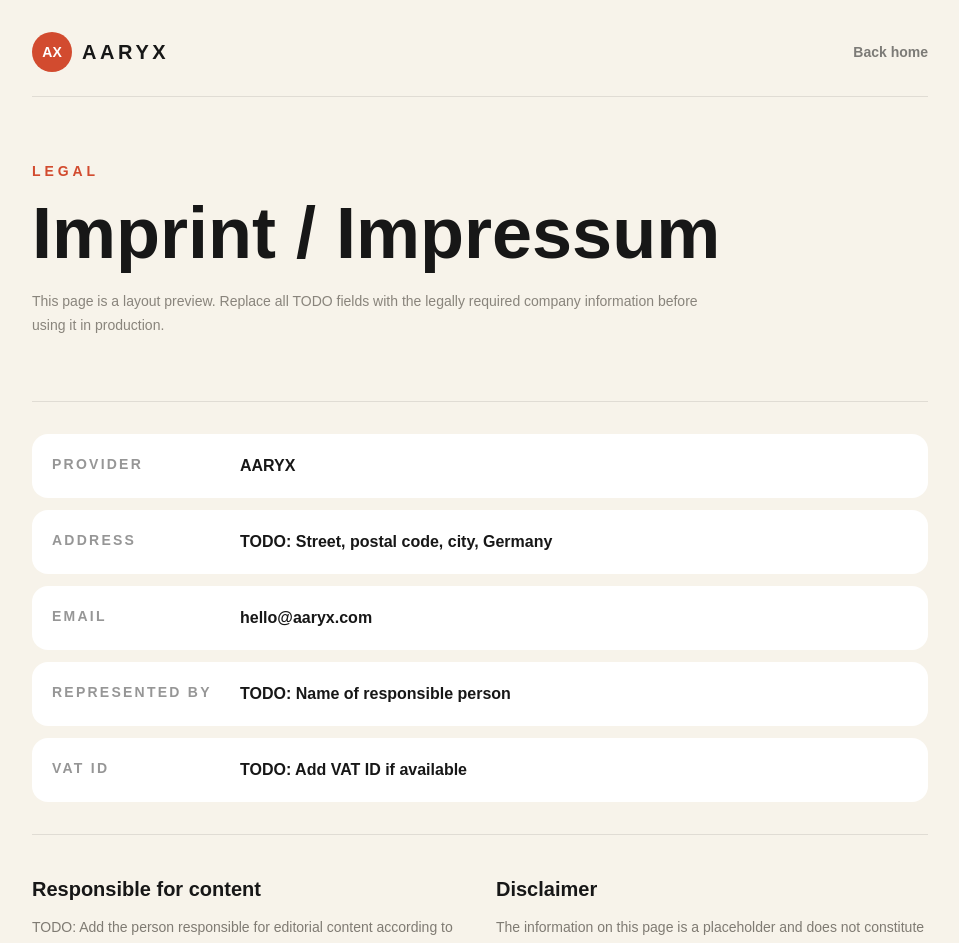
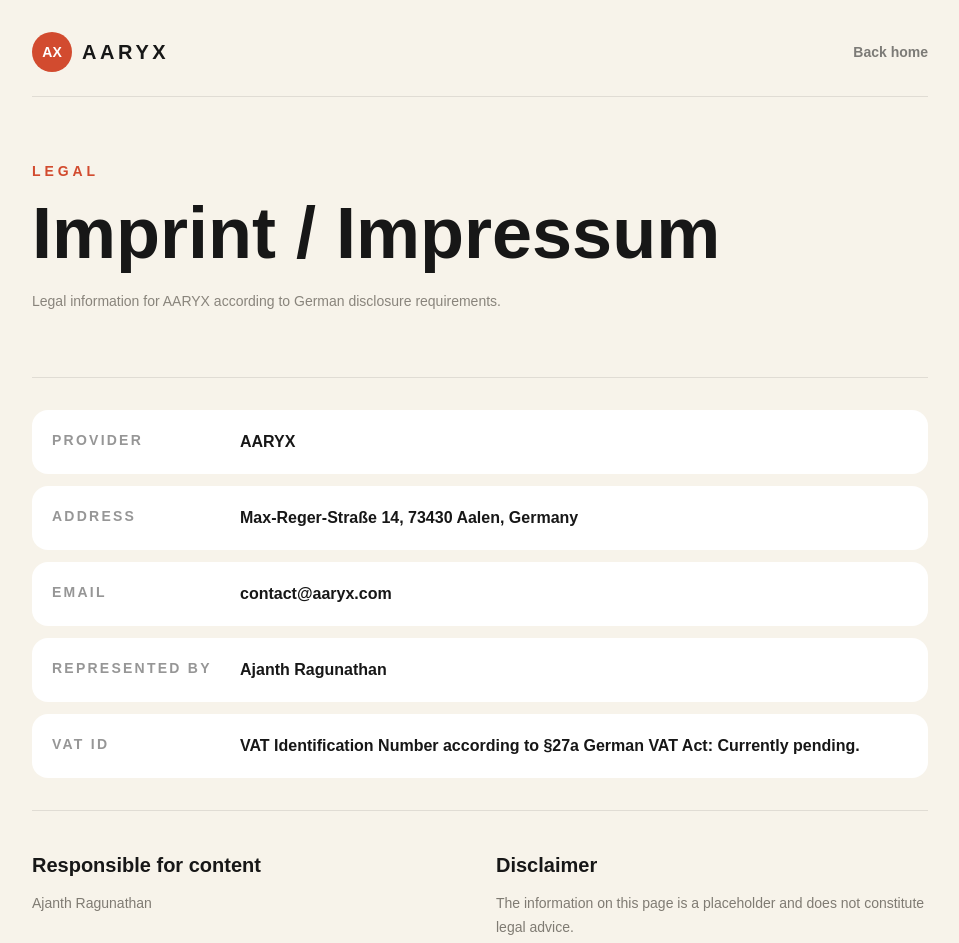
Before and after one commit to Ajanth06/aaryx-site, a Next.js app: page /imprint in a window 1280 px wide. Shown: the top 943 px of the page, without its empty margins (160-1119 px from the left). Built offline with nearby package versions, Linux system fonts and the light colour scheme.

Commit message:
Update imprint legal details

```diff
--- a/app/imprint/page.tsx
+++ b/app/imprint/page.tsx
@@ -3,10 +3,13 @@ import { Logo } from "../components/logo";
 
 const details = [
   ["Provider", "AARYX"],
-  ["Address", "TODO: Street, postal code, city, Germany"],
-  ["Email", "hello@aaryx.com"],
-  ["Represented by", "TODO: Name of responsible person"],
-  ["VAT ID", "TODO: Add VAT ID if available"],
+  ["Address", "Max-Reger-Straße 14, 73430 Aalen, Germany"],
+  ["Email", "contact@aaryx.com"],
+  ["Represented by", "Ajanth Ragunathan"],
+  [
+    "VAT ID",
+    "VAT Identification Number according to §27a German VAT Act: Currently pending.",
+  ],
 ];
 
 export default function ImprintPage() {
@@ -31,8 +34,8 @@ export default function ImprintPage() {
             Imprint / Impressum
           </h1>
           <p className="mt-5 max-w-2xl text-sm leading-6 text-[#3f3a32]/60">
-            This page is a layout preview. Replace all TODO fields with the
-            legally required company information before using it in production.
+            Legal information for AARYX according to German disclosure
+            requirements.
           </p>
         </section>
 
@@ -54,8 +57,7 @@ export default function ImprintPage() {
           <div>
             <h2 className="text-xl font-black">Responsible for content</h2>
             <p className="mt-3 text-sm leading-6 text-[#3f3a32]/65">
-              TODO: Add the person responsible for editorial content according
-              to the applicable German legal requirements.
+              Ajanth Ragunathan
             </p>
           </div>
           <div>
```
